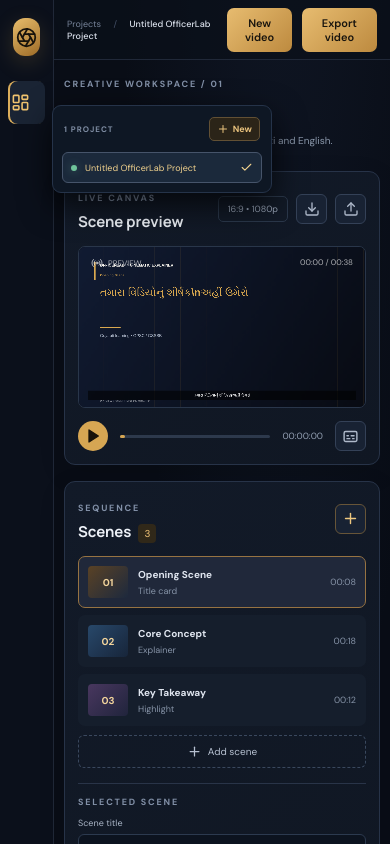
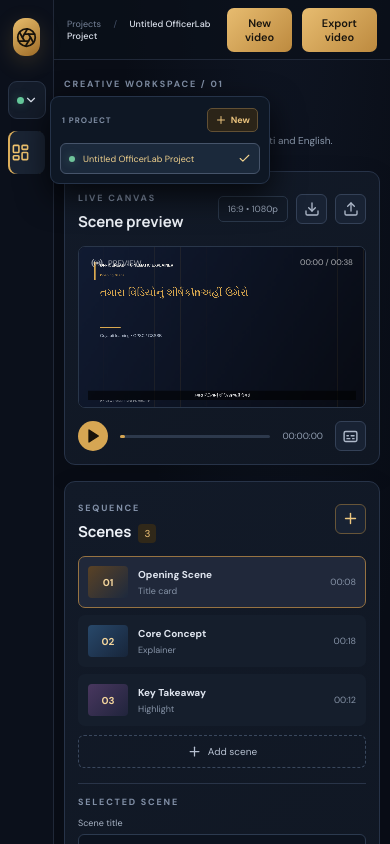
Before and after one commit to pratikranoliya998-ux/officerlab-cinematic-studio, a React (Vite) app: page / in a window 390 px wide. Shown: the top 844 px of the page. Built offline with nearby package versions, Linux system fonts and the light colour scheme.

Commit message:
Keep workspace switcher accessible on mobile

```diff
--- a/src/style.css
+++ b/src/style.css
@@ -103,3 +103,26 @@
 .studio-presenter-pip video{display:block;width:100%;height:100%;object-fit:cover;background:#05080e}
 @media(max-width:800px){.workspace-list{position:absolute;z-index:10;left:62px;top:115px;width:230px;box-shadow:0 12px 32px #000b}.studio-presenter-pip{width:31%;right:8px;bottom:8px}}
 @media(max-width:460px){.workspace-list{left:52px;top:105px;width:220px}.studio-presenter-pip{width:38%;min-width:100px}}
+
+
+/* Keep the workspace switcher reachable on collapsed mobile sidebar */
+@media(max-width:800px){
+  .sidebar{position:relative}
+  .sidebar .workspace-label{display:none!important}
+  .sidebar .project-pill{
+    display:flex!important;
+    width:42px;
+    min-height:40px;
+    margin:0 auto 12px;
+    padding:8px;
+    justify-content:center;
+    gap:0;
+  }
+  .sidebar .project-pill span:nth-child(2){display:none}
+  .sidebar .project-pill svg{flex-shrink:0}
+  .sidebar .workspace-list{left:58px;top:105px;width:230px}
+}
+@media(max-width:460px){
+  .sidebar .project-pill{width:38px;min-height:38px}
+  .sidebar .workspace-list{left:50px;top:96px;width:220px}
+}
```
